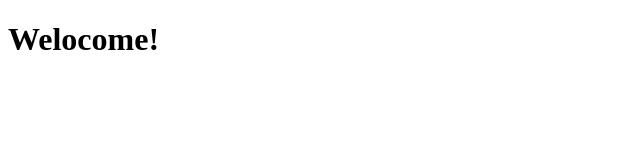
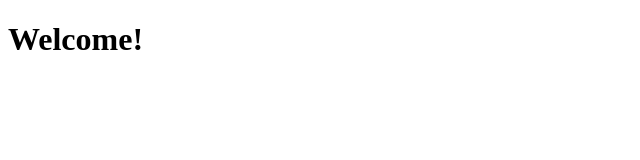
Before and after one commit to AMZgraceunsa/SMCweb3_demo-eunsa_lee, a plain HTML site: page index.html in a window 1280 px wide. Shown: the full height of the page, 0-640 px from the left. Drawn offline with Linux system fonts and the light colour scheme.

Commit message:
Update index.html

```diff
--- a/index.html
+++ b/index.html
@@ -6,7 +6,7 @@
 
     </head>
     <body>
-        <h1>Welocome!</h1>
+        <h1>Welcome!</h1>
 
     </body>
 
```
